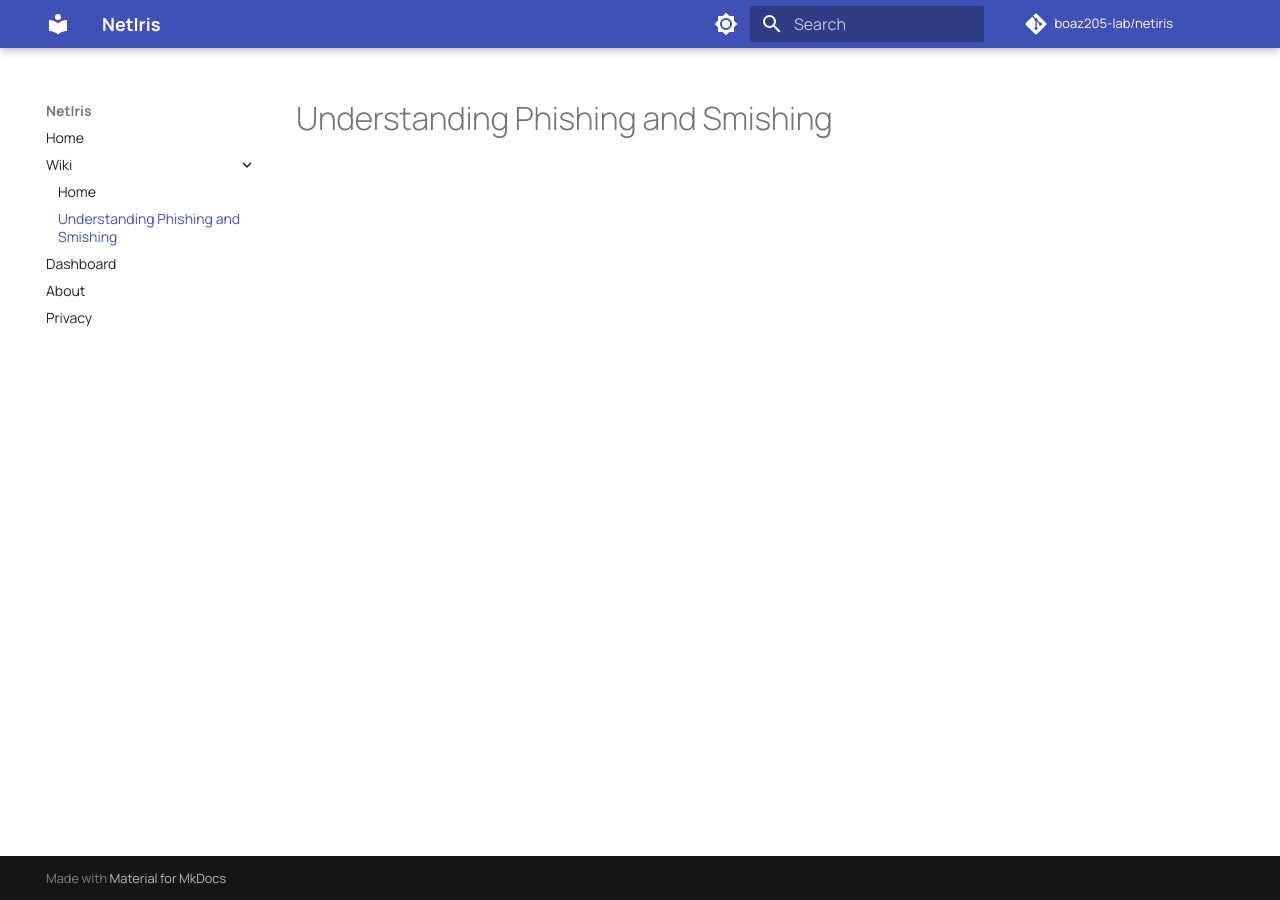
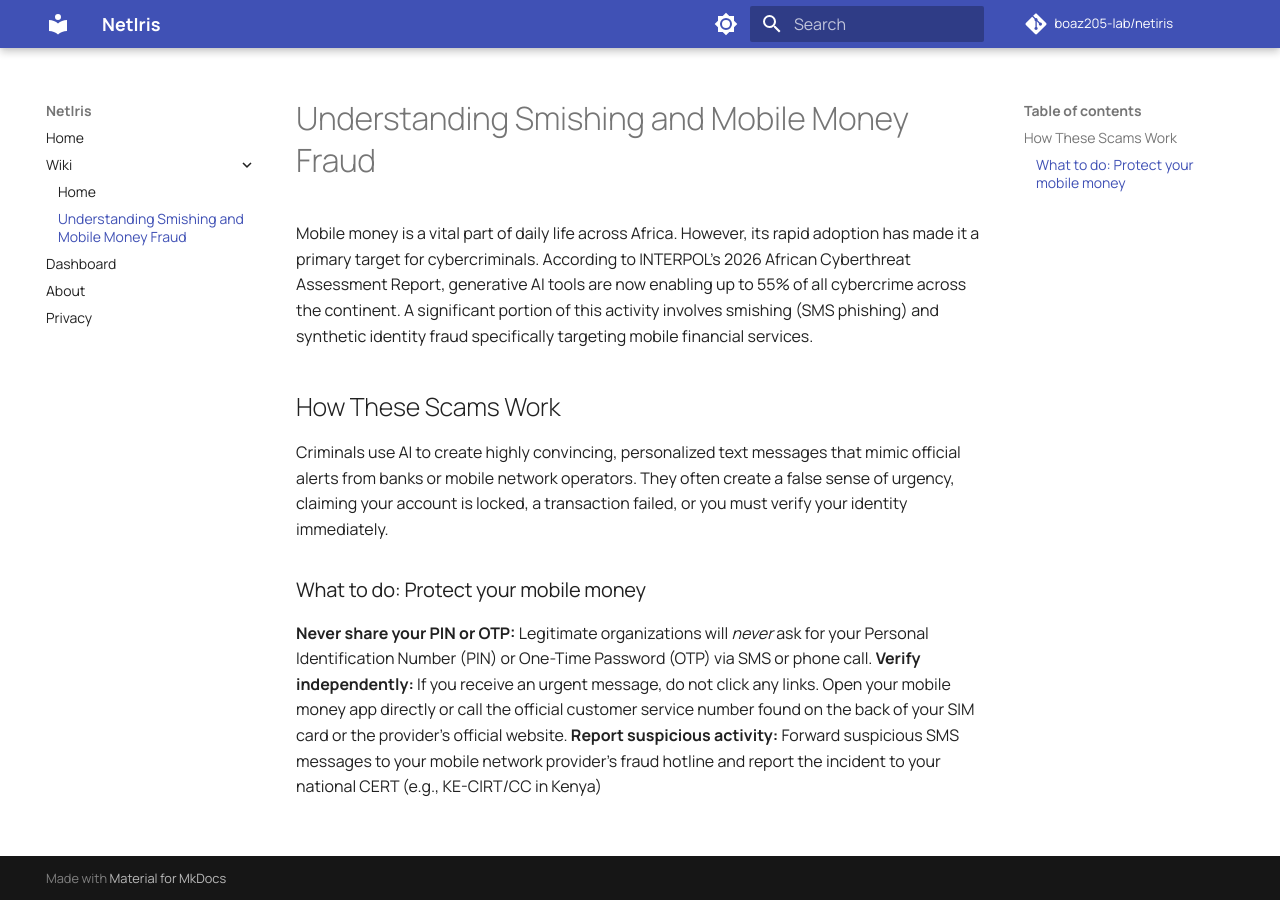
Before and after one commit to boaz205-lab/netiris, an MkDocs documentation site: the page built from docs/wiki/phishing.md, in a window 1280 px wide. Built offline with MkDocs 1.6.1 and Material for MkDocs 9.7.7, drawn with Linux system fonts in a browser that asks for light colours; comment, search, counter and statistics services are not loaded.

```diff
--- a/docs/wiki/phishing.md
+++ b/docs/wiki/phishing.md
@@ -1,10 +1,22 @@
 ---
-title: Understanding Phishing and Smishing
-category: scams and fraud
-summary: How to spot fake messages pretending to be from your bank or mobile money provider.
+title: Understanding Smishing and Mobile Money Fraud
+category: mobile money
+summary: How to recognize and avoid AI-enhanced social engineering and SMS phishing targeting mobile financial services.
 language: en
 sources:
-    - "Kenya Communications Authority (CA) Advisory, 2023"
-    - "CISA Phishing Guidance, accessed Nov 2026"
+  - "INTERPOL, African Cyberthreat Assessment Report 2026"
 last_reviewed: 2026-11-02
 ---
+
+# Understanding Smishing and Mobile Money Fraud
+
+Mobile money is a vital part of daily life across Africa. However, its rapid adoption has made it a primary target for cybercriminals. According to INTERPOL's 2026 African Cyberthreat Assessment Report, generative AI tools are now enabling up to 55% of all cybercrime across the continent. A significant portion of this activity involves smishing (SMS phishing) and synthetic identity fraud specifically targeting mobile financial services.
+
+## How These Scams Work
+Criminals use AI to create highly convincing, personalized text messages that mimic official alerts from banks or mobile network operators. They often create a false sense of urgency, claiming your account is locked, a transaction failed, or you must verify your identity immediately.
+
+### What to do: Protect your mobile money
+
+**Never share your PIN or OTP:** Legitimate organizations will *never* ask for your Personal Identification Number (PIN) or One-Time Password (OTP) via SMS or phone call.
+**Verify independently:** If you receive an urgent message, do not click any links. Open your mobile money app directly or call the official customer service number found on the back of your SIM card or the provider's official website.
+**Report suspicious activity:** Forward suspicious SMS messages to your mobile network provider's fraud hotline and report the incident to your national CERT (e.g., KE-CIRT/CC in Kenya)
```
Also changed, not shown: docs/data_sources.md (added, +15 -0 lines).
